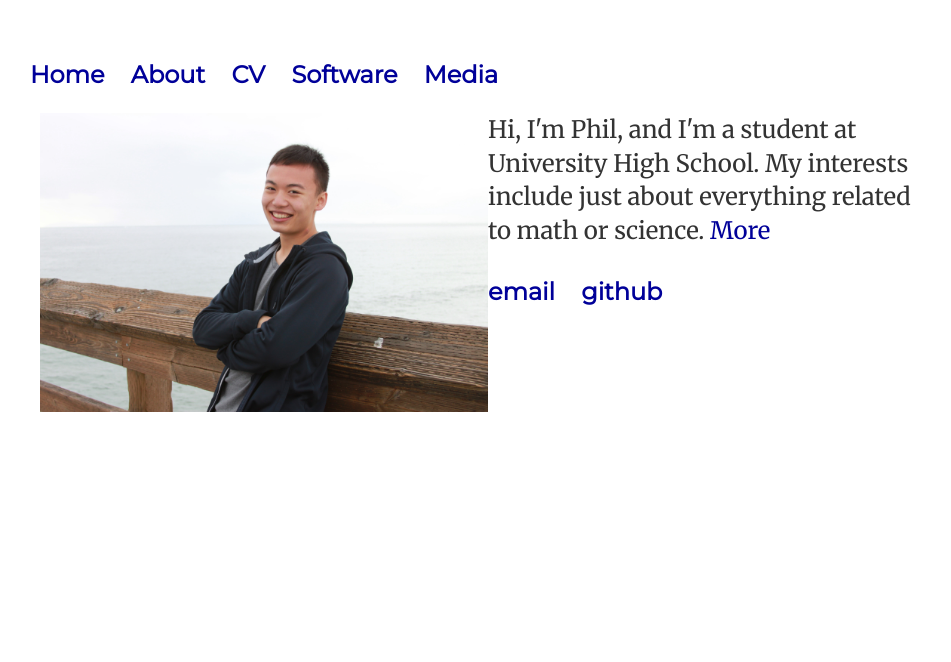
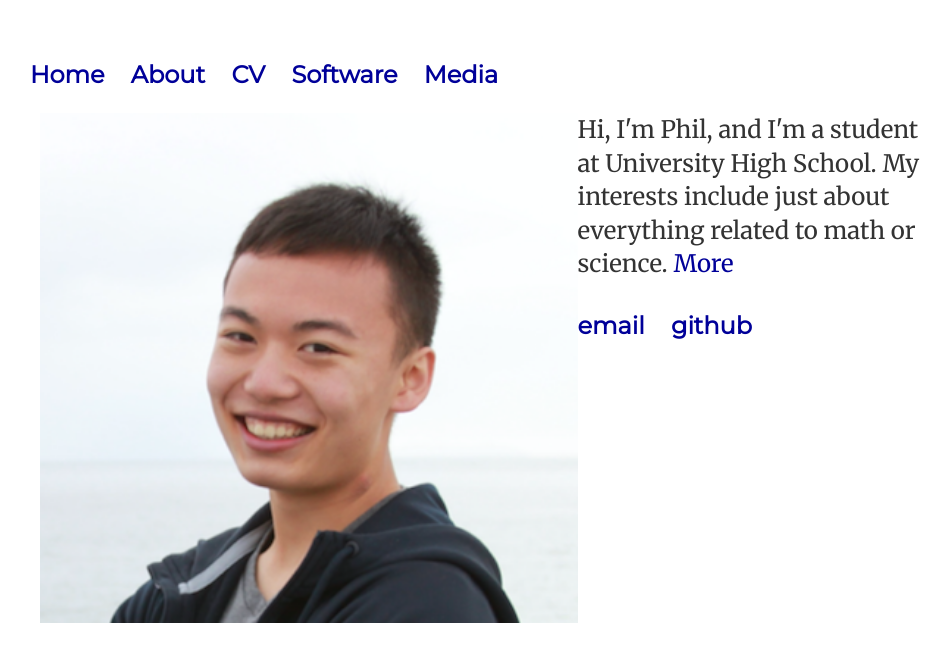
Before and after one commit to philhchen/philhchen.github.io, a Jekyll site: the page built from index.html, in a window 1280 px wide. Shown: the top 662 px of the page, without its empty margins (162-1113 px from the left). Built offline with Jekyll 4.4.1, drawn with Linux system fonts in a browser that asks for light colours.

Commit message:
Update index.html

```diff
--- a/index.html
+++ b/index.html
@@ -4,7 +4,7 @@ title: Phil Chen
 ---
 <div class="home">
 	<body>
-	<img  src="img/pchen_pfp.jpg" style="width:50%;height=50%">
+	<img  src="img/pchen_pfp.png" style="width:60%;height=60%">
 	<p>Hi, I'm Phil, and I'm a student at University High School.
 		My interests include just about everything related to math or science.
 		<a href="/about">More</a></p>
```
